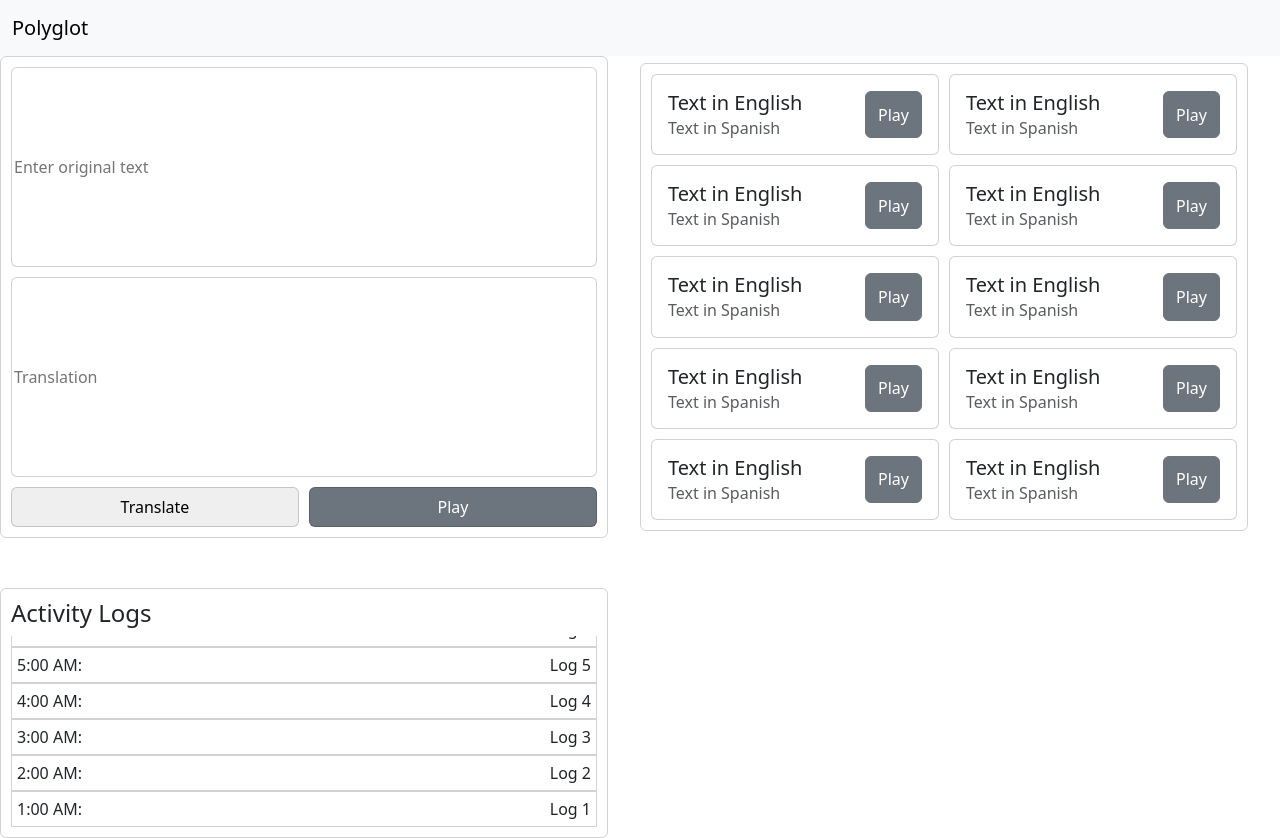
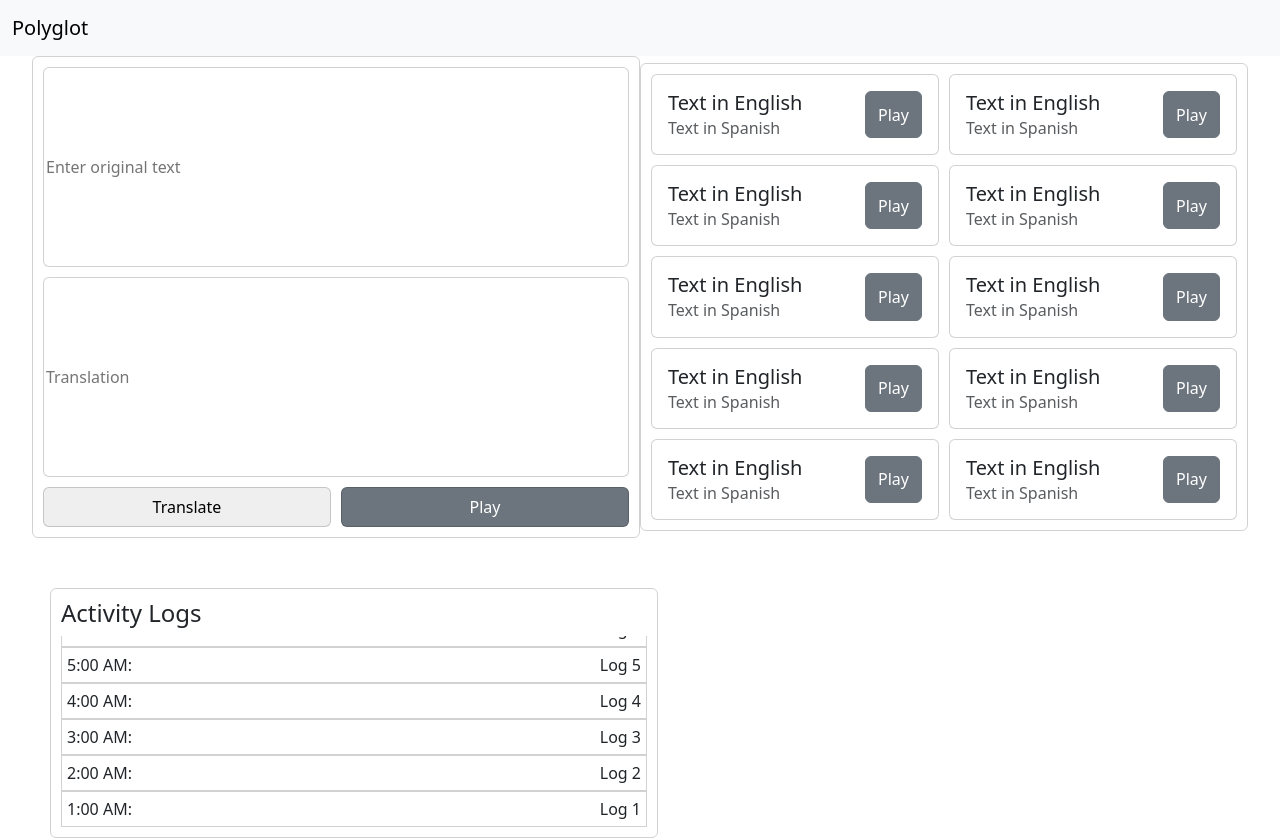
Before and after one commit to mathaaaaaaaaaar/polyglot, a React (Create React App) app: page / in a window 1280 px wide. Built offline with nearby package versions, Linux system fonts and the light colour scheme.

Commit message:
minor layout changes

```diff
--- a/src/App.js
+++ b/src/App.js
@@ -9,15 +9,17 @@ function App() {
   return (
     <div>
       <Header />
-      <div style={{ display: 'flex', justifyContent: 'center', alignItems: 'center' }}>
-        <div style={{ flex: 1 }}>
-          <TranslationCard />
+      <div style={{ marginLeft: '50px', marginRight: '50px' }}>
+        <div style={{ display: 'flex', justifyContent: 'center', alignItems: 'center' }}>
+          <div style={{ flex: 0, margin: 'auto' }}>
+            <TranslationCard />
+          </div>
+          <div style={{ flex: 0, margin: 'auto' }}>
+            <SavedPhrasesCard />
+          </div>
         </div>
-        <div style={{ flex: 1 }}>
-          <SavedPhrasesCard />
-        </div>
+        <LogsCard />
       </div>
-      <LogsCard />
     </div>
   );
 }
```
